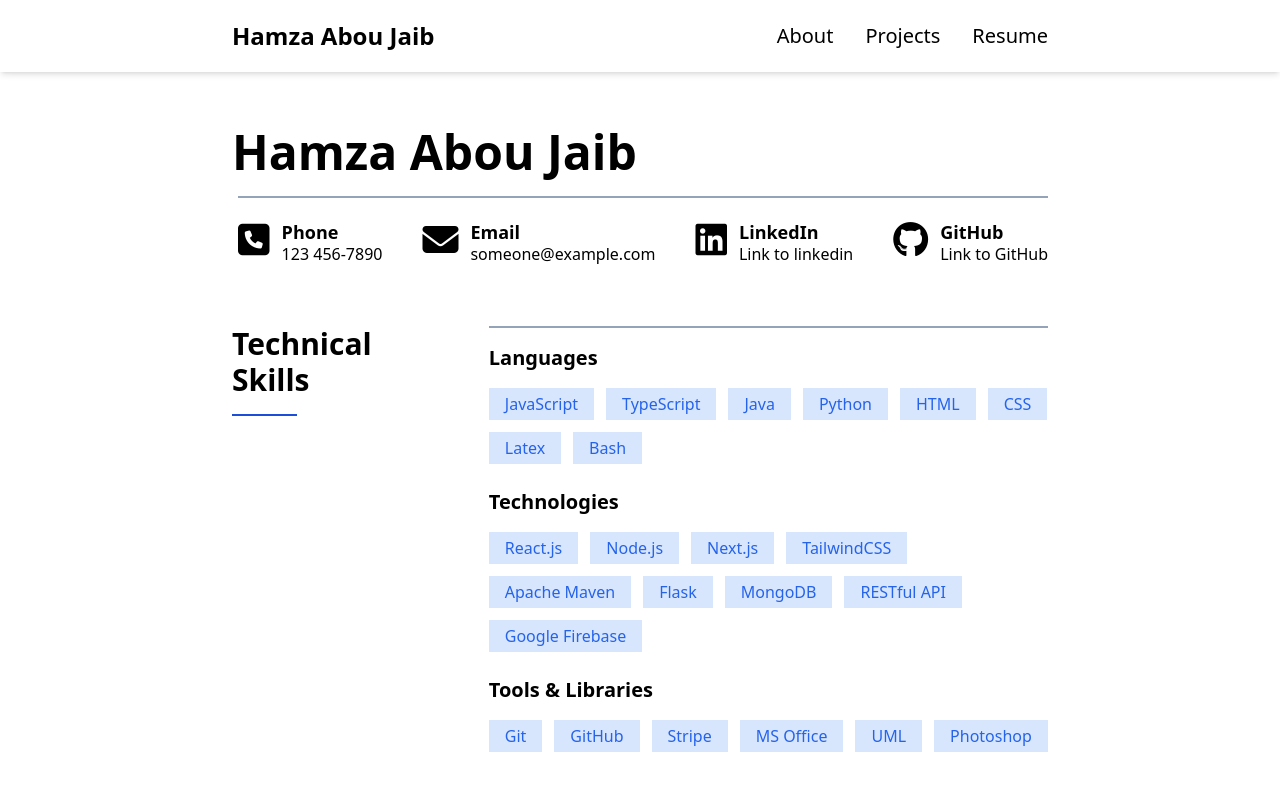
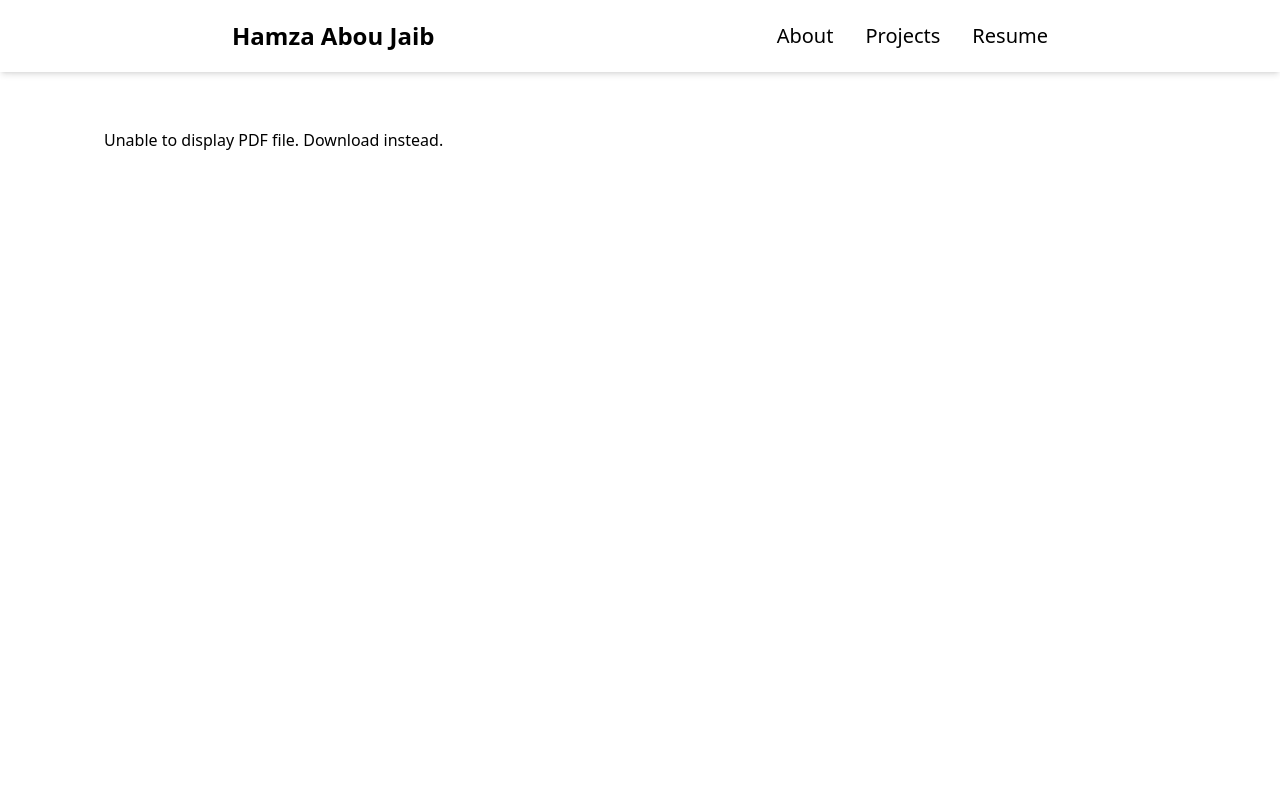
Before and after one commit to HamzaAbouJaib/portfolio, a React (Vite) app: page /resume in a window 1280 px wide. Shown: the top 800 px of the page. Built offline with nearby package versions, Linux system fonts and the light colour scheme; the HTML template or start-up script is replaced by a standard one.

Commit message:
Output resume as a pdf

```diff
--- a/src/components/ResumePage.jsx
+++ b/src/components/ResumePage.jsx
@@ -5,14 +5,24 @@ import ResumeSkills from "./ResumeSkills";
 
 const ResumePage = () => {
   return (
-    <div className="pt-32 py-5 md:px-10 px-7 lg:w-[70%] mx-auto mb-10">
-      <ResumeHeader />
+    <div className="pt-32 py-5 md:px-10 sm:px-7 lg:w-[90%] 2xl:w-[70%] mx-auto mb-10">
+      {/* <ResumeHeader />
       <ResumeSection title={"Technical Skills"}>
         <ResumeSkills />
       </ResumeSection>
       <ResumeSection title={"Experience"}>
         <ResumeExperience />
-      </ResumeSection>
+      </ResumeSection> */}
+      <object
+        data="../public/Resume.pdf"
+        type="application/pdf"
+        className="w-full h-screen"
+      >
+        <p>
+          Unable to display PDF file.{" "}
+          <a href="../public/Resume.pdf">Download</a> instead.
+        </p>
+      </object>
     </div>
   );
 };
```
